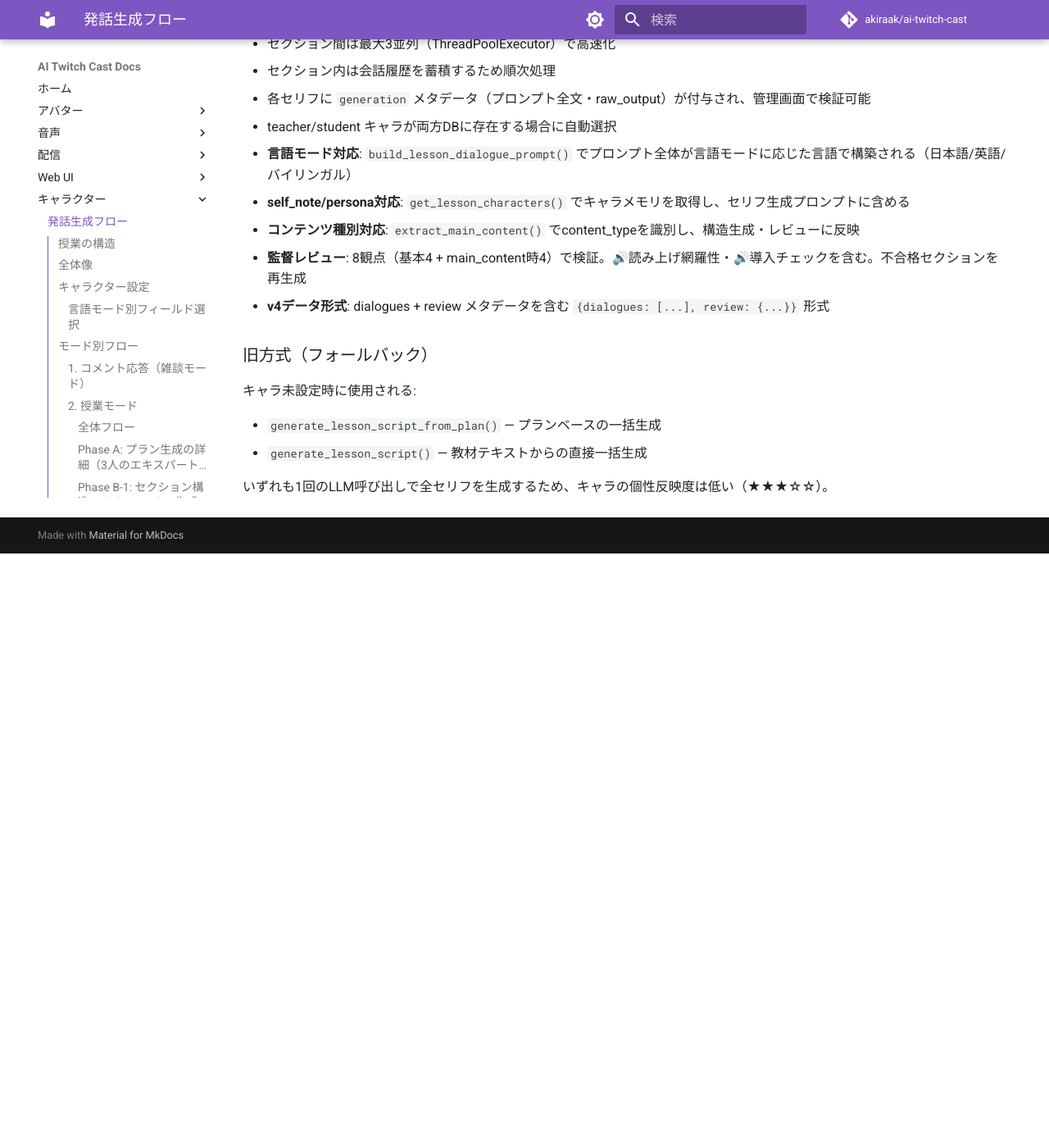
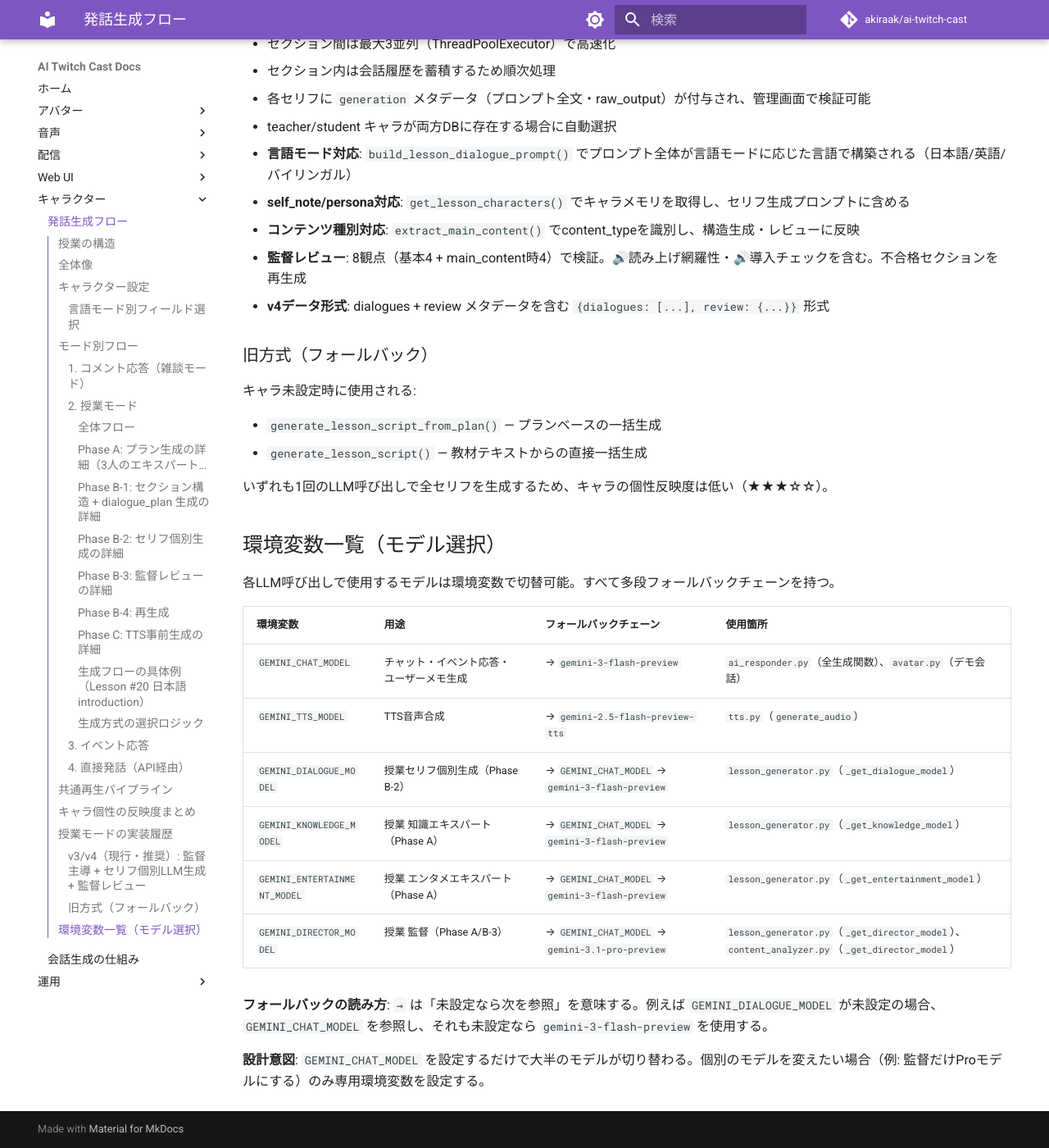
Before and after one commit to akiraak/ai-twitch-cast, an MkDocs documentation site: the page built from docs/speech-generation-flow.md, in a window 1280 px wide and 1400 px high, scrolled down 16047 px. Shown: the whole window at 82% size. Built offline with MkDocs 1.6.1 and Material for MkDocs 9.7.7, drawn with Linux system fonts in a browser that asks for light colours; comment, search, counter and statistics services are not loaded; before the commit the page ends 16722 px from its top, so only the background shows below that.

Commit message:
speech-generation-flow同期 Step 8: 環境変数一覧セクション追加（全モデルのフォールバックチェーン）
プラン全8 Step完了。TODO/DONE更新。

Co-Authored-By: Claude Opus 4.6 (1M context) <noreply@anthropic.com>

```diff
--- a/docs/speech-generation-flow.md
+++ b/docs/speech-generation-flow.md
@@ -723,3 +723,20 @@ speech_pipeline.speak(text, voice, style, subtitle, chat_result, tts_text,
 - `generate_lesson_script()` — 教材テキストからの直接一括生成
 
 いずれも1回のLLM呼び出しで全セリフを生成するため、キャラの個性反映度は低い（★★★☆☆）。
+
+## 環境変数一覧（モデル選択）
+
+各LLM呼び出しで使用するモデルは環境変数で切替可能。すべて多段フォールバックチェーンを持つ。
+
+| 環境変数 | 用途 | フォールバックチェーン | 使用箇所 |
+|---------|------|----------------------|---------|
+| `GEMINI_CHAT_MODEL` | チャット・イベント応答・ユーザーメモ生成 | → `gemini-3-flash-preview` | `ai_responder.py`（全生成関数）、`avatar.py`（デモ会話） |
+| `GEMINI_TTS_MODEL` | TTS音声合成 | → `gemini-2.5-flash-preview-tts` | `tts.py`（`generate_audio`） |
+| `GEMINI_DIALOGUE_MODEL` | 授業セリフ個別生成（Phase B-2） | → `GEMINI_CHAT_MODEL` → `gemini-3-flash-preview` | `lesson_generator.py`（`_get_dialogue_model`） |
+| `GEMINI_KNOWLEDGE_MODEL` | 授業 知識エキスパート（Phase A） | → `GEMINI_CHAT_MODEL` → `gemini-3-flash-preview` | `lesson_generator.py`（`_get_knowledge_model`） |
+| `GEMINI_ENTERTAINMENT_MODEL` | 授業 エンタメエキスパート（Phase A） | → `GEMINI_CHAT_MODEL` → `gemini-3-flash-preview` | `lesson_generator.py`（`_get_entertainment_model`） |
+| `GEMINI_DIRECTOR_MODEL` | 授業 監督（Phase A/B-3） | → `GEMINI_CHAT_MODEL` → `gemini-3.1-pro-preview` | `lesson_generator.py`（`_get_director_model`）、`content_analyzer.py`（`_get_director_model`） |
+
+**フォールバックの読み方**: `→` は「未設定なら次を参照」を意味する。例えば `GEMINI_DIALOGUE_MODEL` が未設定の場合、`GEMINI_CHAT_MODEL` を参照し、それも未設定なら `gemini-3-flash-preview` を使用する。
+
+**設計意図**: `GEMINI_CHAT_MODEL` を設定するだけで大半のモデルが切り替わる。個別のモデルを変えたい場合（例: 監督だけProモデルにする）のみ専用環境変数を設定する。
```
Also changed, not shown: DONE.md (+2 -0 lines), TODO.md (+0 -3 lines), plans/speech-generation-flow-sync.md (+2 -2 lines).
